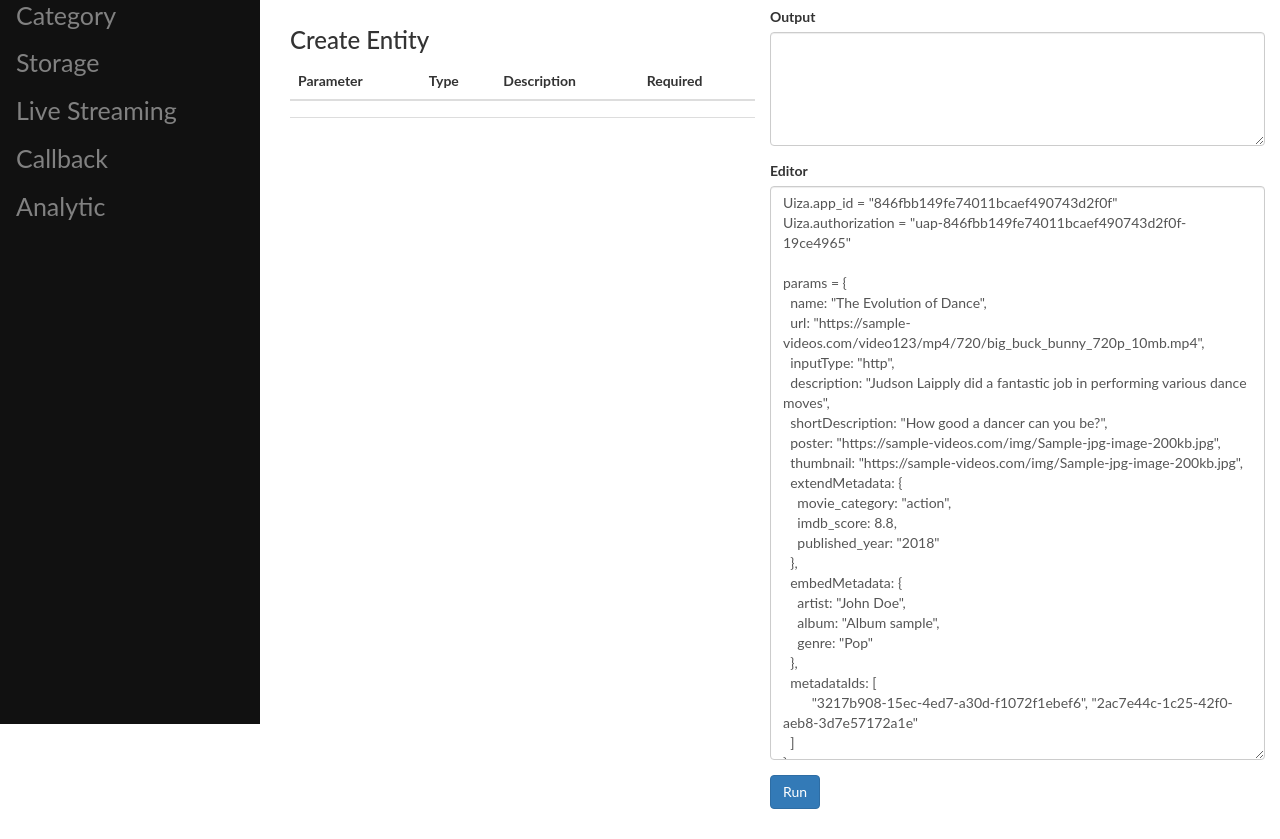
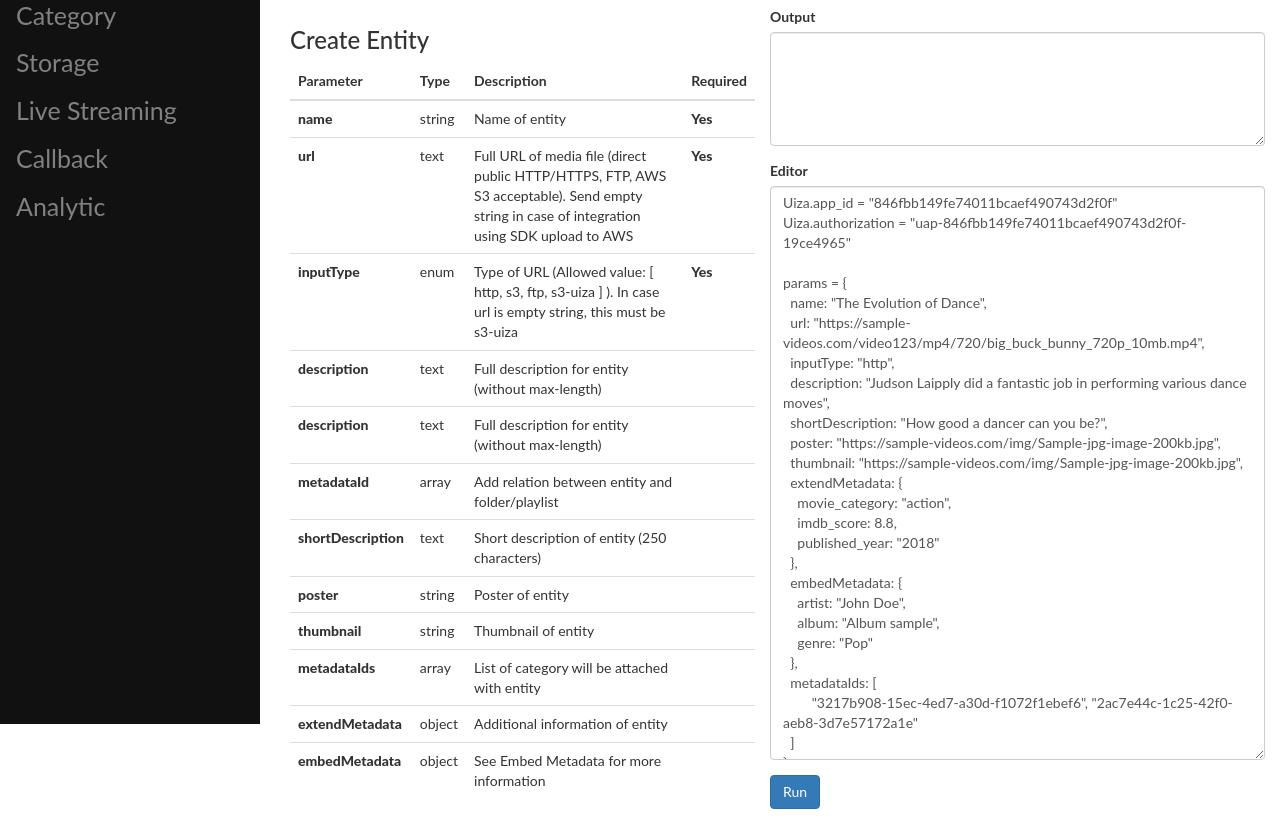
Before and after one commit to LeTanThanh/TryUiza, a plain HTML site: page index.html in a window 1280 px wide. Shown: the part 76-915 px from the top of the page. Drawn offline with nearby package versions, Linux system fonts and the light colour scheme.

Commit message:
add_params_and_description

```diff
--- a/index.html
+++ b/index.html
@@ -40,20 +40,159 @@
             <tbody>
               <tr>
                 <td>
+                  name
                 </td>
                 <td>
+                  string
                 </td>
                 <td>
+                  Name of entity
+                </td>
+                <td>
+                  Yes
+                </td>
+              <tr>
+              <tr>
+                <td>
+                  url
+                </td>
+                <td>
+                  text
+                </td>
+                <td>
+                  Full URL of media file (direct public HTTP/HTTPS, FTP, AWS S3 acceptable). Send empty string in case of integration using SDK upload to AWS
+                </td>
+                <td>
+                  Yes
+                </td>
+              <tr>
+              <tr>
+                <td>
+                  inputType
+                </td>
+                <td>
+                  enum
+                </td>
+                <td>
+                  Type of URL (Allowed value: [ http, s3, ftp, s3-uiza ] ). In case url is empty string, this must be s3-uiza
+                </td>
+                <td>
+                  Yes
+                </td>
+              <tr>
+              <tr>
+                <td>
+                  description
+                </td>
+                <td>
+                  text
+                </td>
+                <td>
+                  Full description for entity (without max-length)
                 </td>
                 <td>
                 </td>
               <tr>
               <tr>
                 <td>
+                  description
+                </td>
+                <td>
+                  text
+                </td>
+                <td>
+                  Full description for entity (without max-length)
                 </td>
                 <td>
                 </td>
+              <tr>
+              <tr>
                 <td>
+                  metadataId
+                </td>
+                <td>
+                  array
+                </td>
+                <td>
+                  Add relation between entity and folder/playlist
+                </td>
+                <td>
+                </td>
+              <tr>
+              <tr>
+                <td>
+                  shortDescription
+                </td>
+                <td>
+                  text
+                </td>
+                <td>
+                  Short description of entity (250 characters)
+                </td>
+                <td>
+                </td>
+              <tr>
+              <tr>
+                <td>
+                  poster
+                </td>
+                <td>
+                  string
+                </td>
+                <td>
+                  Poster of entity
+                </td>
+                <td>
+                </td>
+              <tr>
+              <tr>
+                <td>
+                  thumbnail
+                </td>
+                <td>
+                  string
+                </td>
+                <td>
+                  Thumbnail of entity
+                </td>
+                <td>
+                </td>
+              <tr>
+              <tr>
+                <td>
+                  metadataIds
+                </td>
+                <td>
+                  array
+                </td>
+                <td>
+                  List of category will be attached with entity
+                </td>
+                <td>
+                </td>
+              <tr>
+              <tr>
+                <td>
+                  extendMetadata
+                </td>
+                <td>
+                  object
+                </td>
+                <td>
+                  Additional information of entity
+                </td>
+                <td>
+                </td>
+              <tr>
+              <tr>
+                <td>
+                  embedMetadata
+                </td>
+                <td>
+                  object
+                </td>
+                <td>
+                  See Embed Metadata for more information
                 </td>
                 <td>
                 </td>
--- a/stylesheets/main.css
+++ b/stylesheets/main.css
@@ -40,3 +40,7 @@ body {
   .sidenav {padding-top: 15px;}
   .sidenav a {font-size: 18px;}
 }
+
+td:nth-child(1), td:nth-child(4) {
+  font-weight: 800;
+}
```
